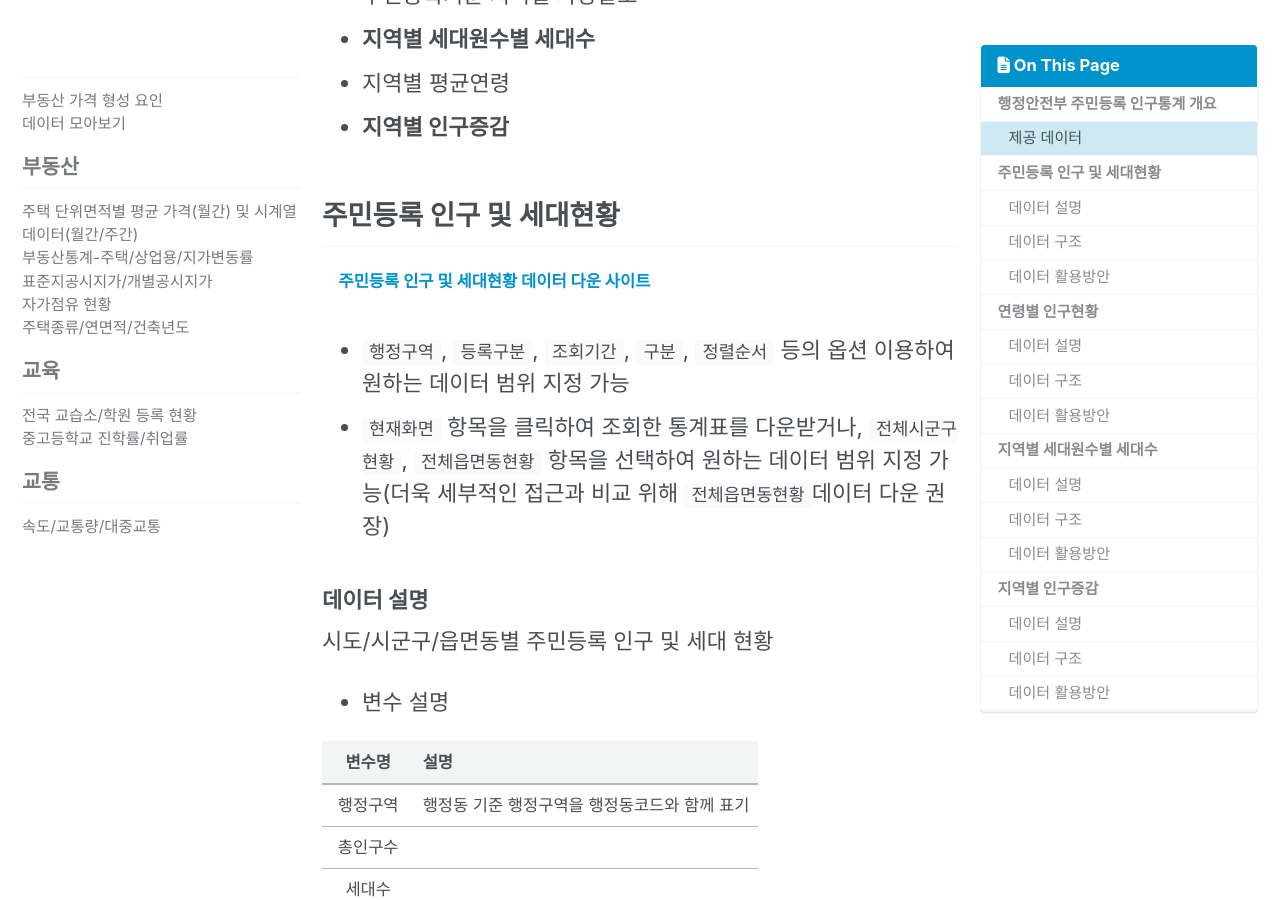
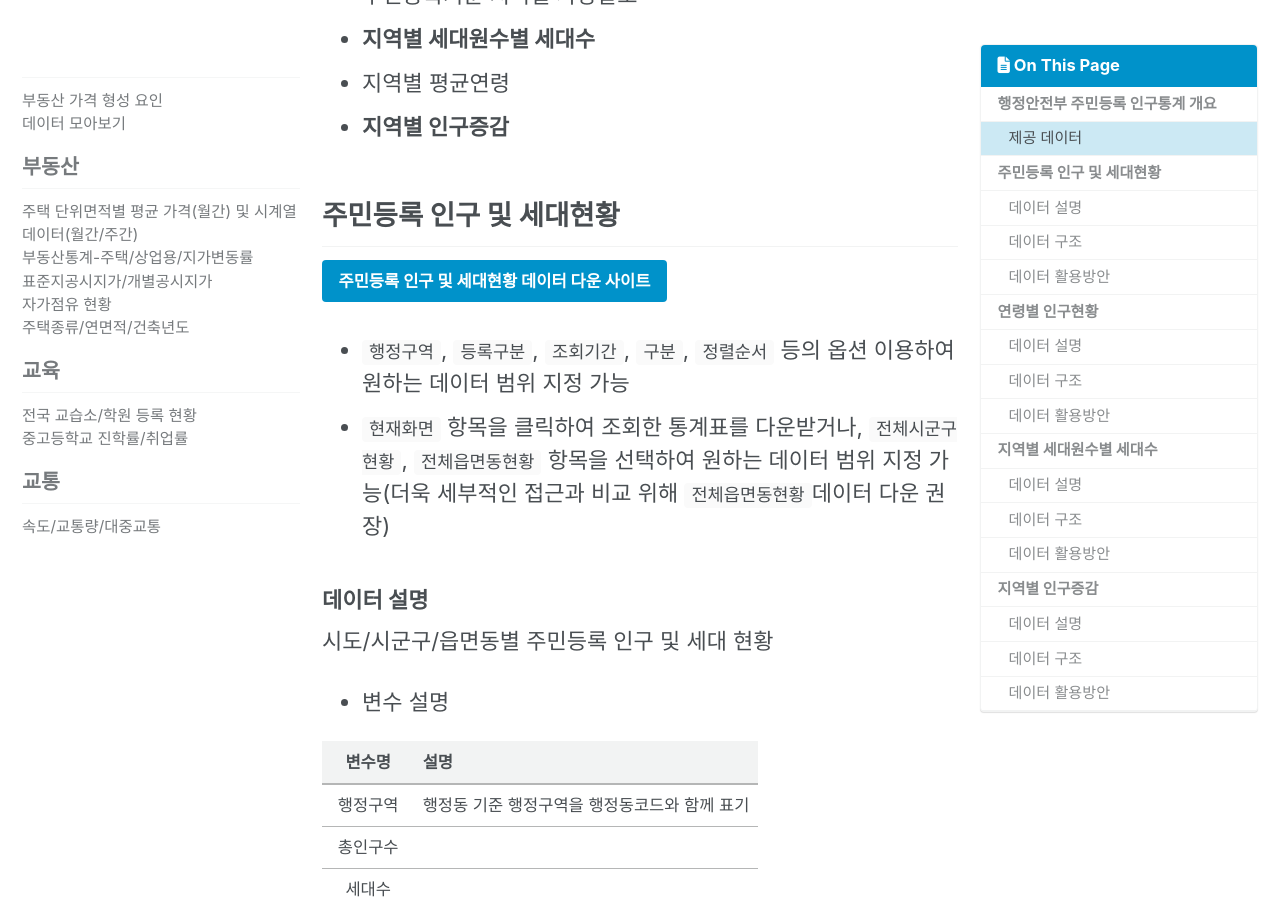
Before and after one commit to nseunghee97/real-estate-public-data, a Jekyll site: the page built from _posts/2019-08-26-행정안전부-인구통계.md, in a window 1280 px wide and 900 px high, scrolled down 779 px. Built offline with Jekyll 4.4.1, drawn with Linux system fonts in a browser that asks for light colours; cached includes are drawn as plain includes; nearby versions of some CDN libraries.

````diff
--- a/_posts/2019-08-26-행정안전부-인구통계.md
+++ b/_posts/2019-08-26-행정안전부-인구통계.md
@@ -32,7 +32,7 @@ permalink: /demographic/mois/
 ## 주민등록 인구 및 세대현황
 
 [주민등록 인구 및 세대현황 데이터 다운 사이트](http://27.101.213.4/index.jsp#){: .btn
-.btn–info}
+.btn--info}
 
   - `행정구역`, `등록구분`, `조회기간`, `구분`, `정렬순서` 등의 옵션 이용하여 원하는 데이터 범위 지정 가능
   - `현재화면` 항목을 클릭하여 조회한 통계표를 다운받거나, `전체시군구현황`, `전체읍면동현황` 항목을 선택하여 원하는
@@ -86,7 +86,7 @@ str(population)
 
 ## 연령별 인구현황
 
-[연령별 인구현황 데이터 다운 사이트](http://27.101.213.4/index.jsp#){: .btn .btn–info}
+[연령별 인구현황 데이터 다운 사이트](http://27.101.213.4/index.jsp#){: .btn .btn--info}
 
   - 왼쪽 탭에서 `연령별 인구현황` 항목 클릭
   - `행정구역`, `등록구분`, `조회기간`, `구분`, `정렬순서`, `연령 구분 단위`, `만 연령 구분`의 옵션 이용하여
@@ -119,8 +119,7 @@ str(population)
 
 ### 데이터 구조
 
-2019년 07월 인구 통계, 연령 구분 단위 10세, 전 연령 범위, 읍면동 기준
-데이터
+2019년 07월 인구 통계, 연령 구분 단위 10세, 전 연령 범위, 읍면동 기준 데이터
 
 ``` r
 age_pop <- read.csv("data/연령별인구현황_월간.csv", header=TRUE, stringsAsFactors=FALSE)
@@ -185,7 +184,7 @@ str(age_pop)
 ## 지역별 세대원수별 세대수
 
 [지역별 세대원수별 세대수 데이터 다운 사이트](http://27.101.213.4/index.jsp#){: .btn
-.btn–info}
+.btn--info}
 
   - 왼쪽 탭에서 `주민등록 인구 기타현황` 항목 내에서 `지역별 세대원수별 세대수` 클릭
   - `행정구역`, `등록구분`, `조회기간`, `정렬순서`의 옵션 이용하여 원하는 데이터 범위 지정 가능
@@ -242,7 +241,7 @@ str(household_num)
 
 ## 지역별 인구증감
 
-[지역별 인구증감 데이터 다운 사이트](http://27.101.213.4/index.jsp#){: .btn .btn–info}
+[지역별 인구증감 데이터 다운 사이트](http://27.101.213.4/index.jsp#){: .btn .btn--info}
 
   - 왼쪽 탭에서 `주민등록 인구 기타현황` 항목 내에서 `지역별 인구증감` 클릭
   - `행정구역`, `조회기간`, `정렬순서`의 옵션 이용하여 원하는 데이터 범위 지정 가능
````
